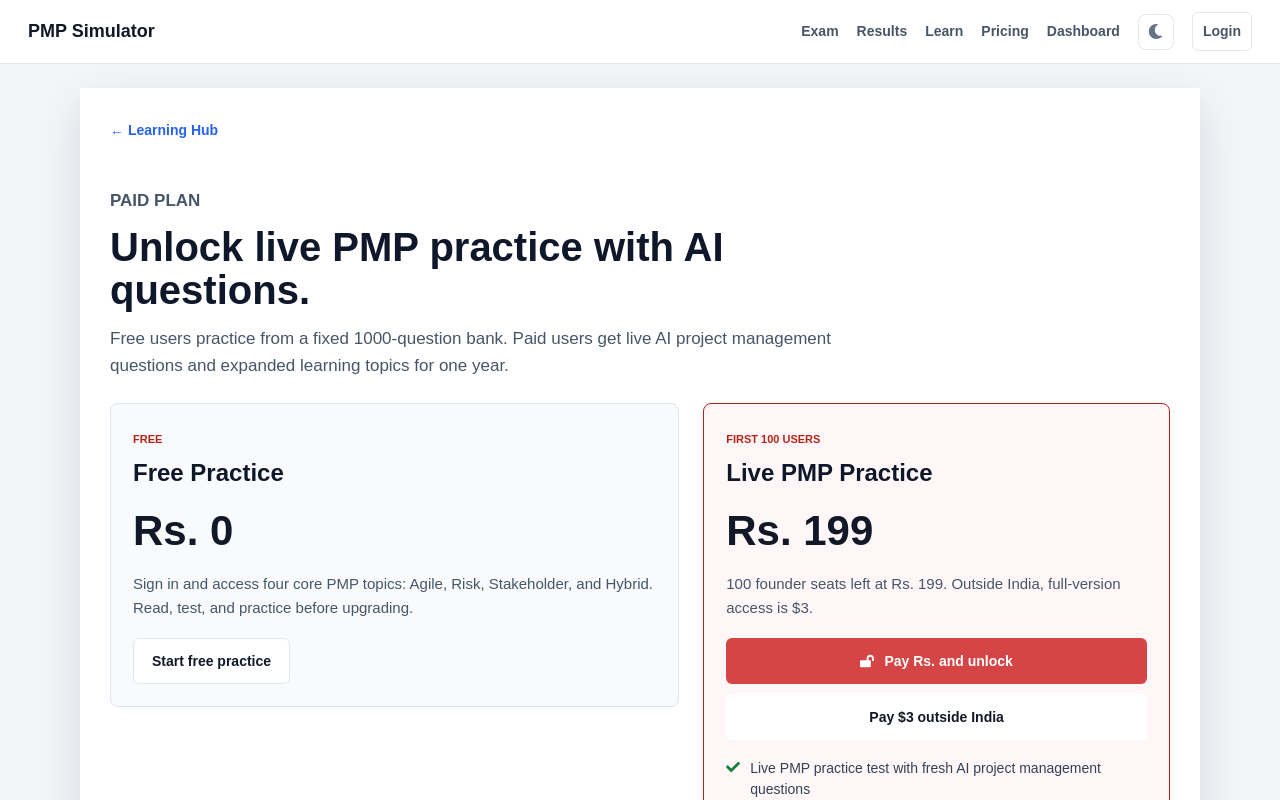
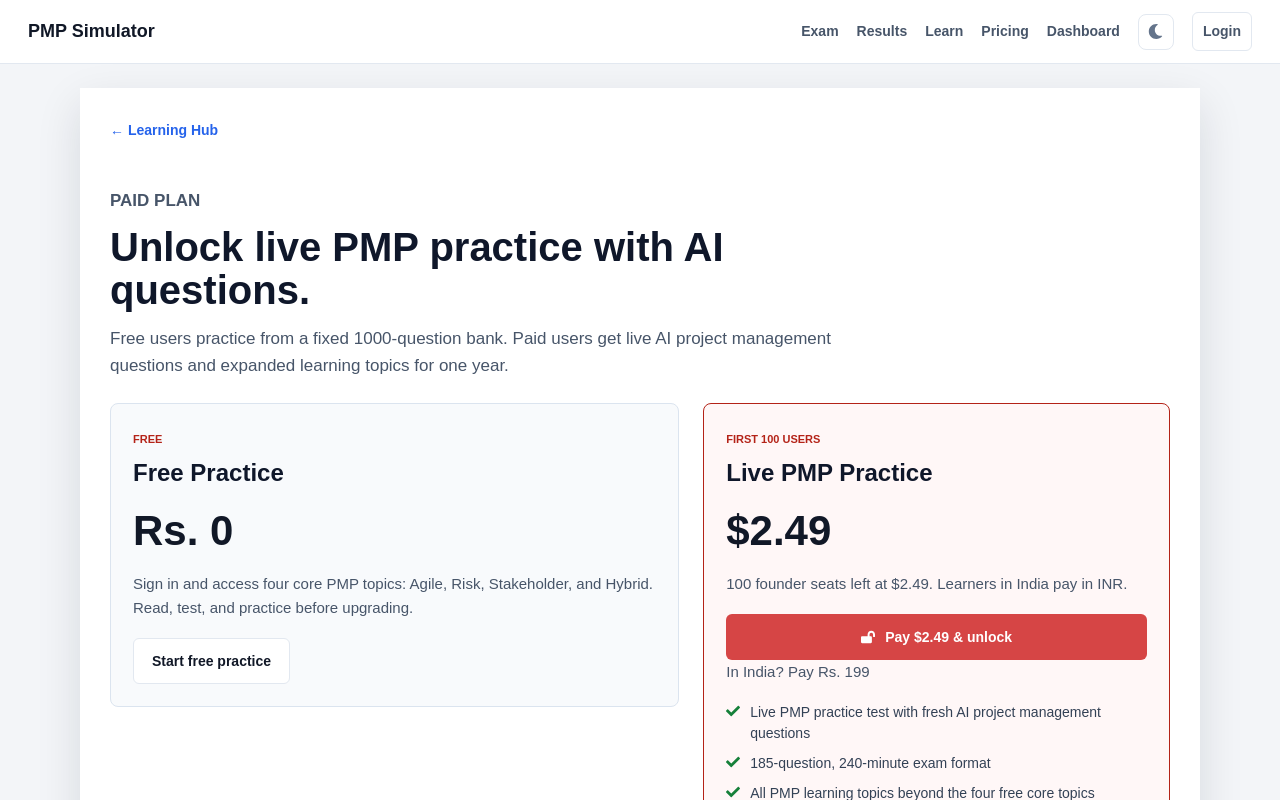
Before and after one commit to lalit9031/pmp-ai-simulator, a Next.js app: page /pricing in a window 1280 px wide. Shown: the top 800 px of the page. Built offline with nearby package versions, Linux system fonts and the light colour scheme.

Commit message:
Add dynamic regional pricing for India (₹199/₹399) and global ($2.49/$3.99)

```diff
--- /dev/null
+++ b/app/lib/pricing.ts
@@ -0,0 +1,56 @@
+/**
+ * Determines if the user is likely in India based on their browser timezone.
+ * Uses Intl API — no external API key required.
+ */
+export function isIndia(): boolean {
+  if (typeof window === "undefined") {
+    return false;
+  }
+
+  try {
+    const timezone = Intl.DateTimeFormat().resolvedOptions().timeZone;
+    return timezone === "Asia/Kolkata" || timezone === "India/Calcutta" || timezone.startsWith("Asia/Calcutta");
+  } catch {
+    return false;
+  }
+}
+
+export type PricingInfo = {
+  /** Numeric price value (e.g. 199, 399, 2.49, 3.99) */
+  price: number;
+  /** Currency code (e.g. "INR", "USD") */
+  currency: string;
+  /** Currency symbol (e.g. "₹", "$") */
+  symbol: string;
+  /** Human-readable label (e.g. "Rs. 199", "$2.49") */
+  label: string;
+};
+
+const INDIA_PRICES = {
+  founder: { price: 199, currency: "INR", symbol: "₹" },
+  annual: { price: 399, currency: "INR", symbol: "₹" },
+} as const;
+
+const GLOBAL_PRICES = {
+  founder: { price: 2.49, currency: "USD", symbol: "$" },
+  annual: { price: 3.99, currency: "USD", symbol: "$" },
+} as const;
+
+/**
+ * Returns pricing info based on whether the user is in India and
+ * whether the first-100 founder pricing is still available.
+ */
+export function getPricingInfo(founderAvailable: boolean, userInIndia: boolean): PricingInfo {
+  const tier = founderAvailable ? "founder" : "annual";
+  const prices = userInIndia ? INDIA_PRICES : GLOBAL_PRICES;
+  const p = prices[tier];
+
+  const label = userInIndia
+    ? `Rs. ${p.price}`
+    : `$${p.price.toFixed(2)}`;
+
+  return {
+    ...p,
+    label,
+  };
+}
--- a/app/page.tsx
+++ b/app/page.tsx
@@ -131,10 +131,10 @@
         </div>
         <div>
           <span>Founder price</span>
-          <strong>Rs. 199 India · $3 global</strong>
+          <strong>India ₹199 · Global $2.49</strong>
           <p>
-            First 100 India users get Rs. 199 access. Learners outside India
-            can unlock the full version for $3.
+            First 100 users get founder pricing. In India: ₹199, outside India:
+            $2.49. After the first 100, pricing moves to ₹399 / $3.99.
           </p>
         </div>
       </section>
--- a/app/pricing/page.tsx
+++ b/app/pricing/page.tsx
@@ -4,6 +4,7 @@
 import { useRouter } from "next/navigation";
 import { useEffect, useState } from "react";
 import { FaCheck, FaLockOpen } from "react-icons/fa";
+import { getPricingInfo, isIndia } from "../lib/pricing";
 
 const planStorageKey = "pmp-simulator-plan-v1";
 const paidUsersStorageKey = "pmp-simulator-paid-users-v1";
@@ -25,6 +26,7 @@
   const router = useRouter();
   const [paidUsers, setPaidUsers] = useState(0);
   const [activePlan, setActivePlan] = useState<string | null>(null);
+  const [userInIndia, setUserInIndia] = useState(true);
 
   useEffect(() => {
     const loadHandle = window.setTimeout(() => {
@@ -32,13 +34,14 @@
         Number(window.localStorage.getItem(paidUsersStorageKey) ?? 0),
       );
       setActivePlan(window.localStorage.getItem(planStorageKey));
+      setUserInIndia(isIndia());
     }, 0);
 
     return () => window.clearTimeout(loadHandle);
   }, []);
 
   const founderAvailable = paidUsers < 100;
-  const currentPrice = founderAvailable ? 199 : 399;
+  const pricing = getPricingInfo(founderAvailable, userInIndia);
   const currentPlan = founderAvailable ? "founder" : "annual";
 
   const handleCheckout = (plan: string) => {
@@ -56,6 +59,11 @@
     window.localStorage.removeItem("pmp-simulator-progress-v1");
     router.push("/exam?plan=live&fresh=1");
   };
+
+  const locationLabel = userInIndia ? "India" : "outside India";
+  const locationPricePhrase = userInIndia
+    ? `${pricing.label}`
+    : `${pricing.label}`;
 
   return (
     <main className="pricing-page">
@@ -99,12 +107,17 @@
               {founderAvailable ? "First 100 users" : "Annual access"}
             </span>
             <h2>Live PMP Practice</h2>
-            <div className="pricing-price">Rs. {currentPrice}</div>
+            <div className="pricing-price">
+              {userInIndia ? `Rs. ${pricing.price}` : `$${pricing.price.toFixed(2)}`}
+            </div>
             <p>
               {founderAvailable
-                ? `${100 - paidUsers} founder seats left at Rs. 199.`
-                : "Founder pricing is complete. Annual access is Rs. 399."}
-              {" "}Outside India, full-version access is $3.
+                ? `${100 - paidUsers} founder ${100 - paidUsers === 1 ? "seat" : "seats"} left at ${pricing.label}.`
+                : `Founder pricing is complete. Annual access is ${pricing.label}.`}
+              {" "}
+              {userInIndia
+                ? "Learners outside India pay in USD."
+                : "Learners in India pay in INR."}
             </p>
 
             <button
@@ -113,16 +126,34 @@
               className="intro-primary-action pricing-button"
             >
               <FaLockOpen aria-hidden="true" />
-              {isPaidPlan(activePlan) ? "Plan active" : "Pay Rs. and unlock"}
+              {isPaidPlan(activePlan) ? "Plan active" : `Pay ${pricing.label} & unlock`}
             </button>
 
-            <button
-              type="button"
-              onClick={() => handleCheckout("global")}
-              className="intro-secondary-action pricing-button pricing-global-button"
-            >
-              Pay $3 outside India
-            </button>
+            {userInIndia && (
+              <p className="pricing-global-note">
+                Outside India?{" "}
+                <button
+                  type="button"
+                  onClick={() => handleCheckout("global")}
+                  className="pricing-text-link"
+                >
+                  Pay {getPricingInfo(founderAvailable, false).label}
+                </button>
+              </p>
+            )}
+
+            {!userInIndia && (
+              <p className="pricing-global-note">
+                In India?{" "}
+                <button
+                  type="button"
+                  onClick={() => handleCheckout("global")}
+                  className="pricing-text-link"
+                >
+                  Pay {getPricingInfo(founderAvailable, true).label}
+                </button>
+              </p>
+            )}
 
             <ul className="pricing-feature-list">
               {paidFeatures.map((feature) => (
```
